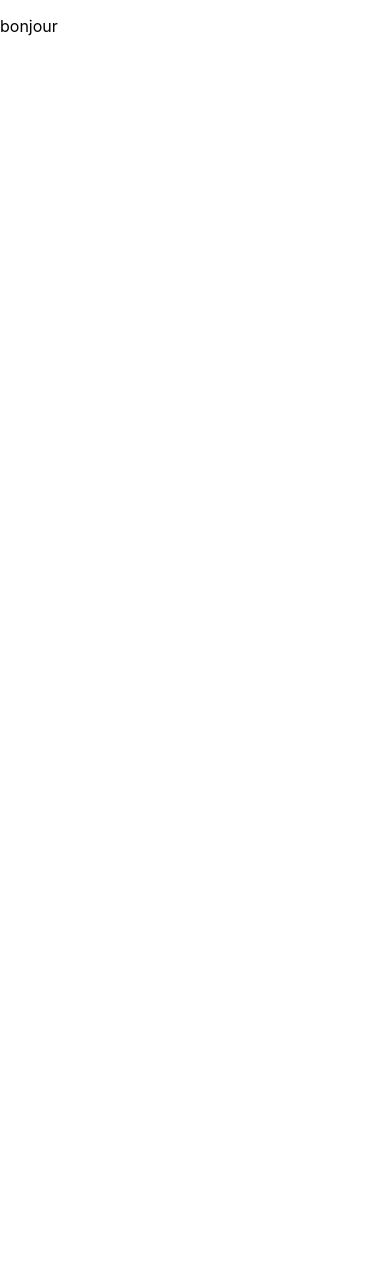
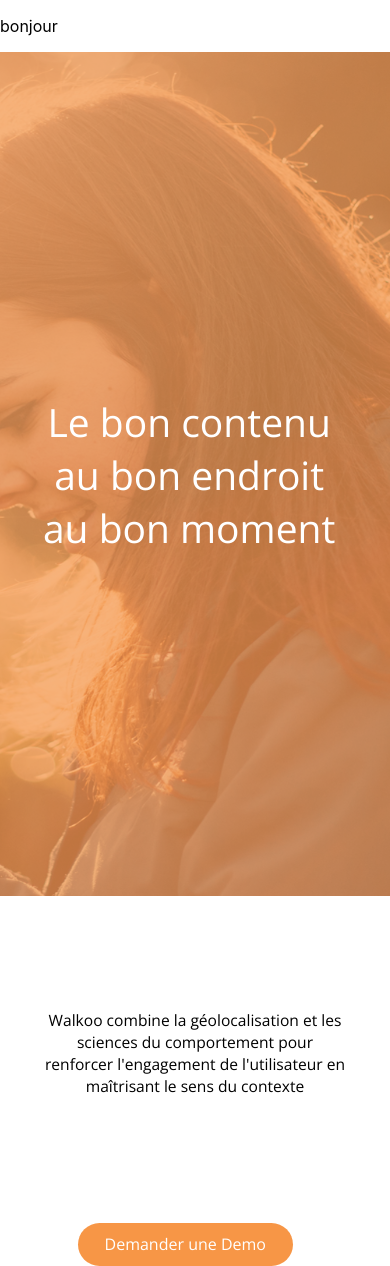
Before and after one commit to JulieGcql/walkoo_project, a React (Create React App) app in the folder frontend/: page / in a window 390 px wide. Before the commit the page ends 844 px from the top, so only its background shows below. Built offline with nearby package versions, Linux system fonts and the light colour scheme; a web font is replaced by a local one.

Commit message:
accueil with grid

```diff
--- a/frontend/src/Pages/Website/Website.js
+++ b/frontend/src/Pages/Website/Website.js
@@ -1,6 +1,7 @@
 import React, { Component } from 'react'
 import Navbar from '../../components/Navbar/Navbar';
 import Expertise from '../../components/Expertise/Expertise'
+import Accueil from '../../components/Accueil/Accueil'
 
 export default class Website extends Component {
   render() {
@@ -8,6 +9,7 @@ export default class Website extends Component {
       <div>
         <Navbar/>
         <Expertise/>
+        <Accueil/>
       </div>
     )
   }
--- a/frontend/src/components/Accueil/Accueil.js
+++ b/frontend/src/components/Accueil/Accueil.js
@@ -5,20 +5,17 @@ import'./Accueil.scss';
 export default class Accueil extends Component {
   render() {
     return (
-      <div className="backgroundAccueil">
-          <div className="opacityOrange">
-              <p>Le bon contenu au bon endroit au bon moment</p>
-
-              <p>Walkoo combine la géolocalisation et les sciences du comportement
-                pour renforcer l'engagement de l'utilisateur en maîtrisant le sens
-                du contexte</p>
-
-              <button>Demander une Demo</button>
+      <div class="Container">
+        <div className="opacity">
+          <div class="Text1">Le bon contenu au bon endroit au bon moment</div>
+          <div class="Text2">Walkoo combine la géolocalisation et les sciences du comportement
+                      pour renforcer l'engagement de l'utilisateur en maîtrisant le sens
+                du contexte</div>
+          <div class="boutton">Demander une Demo</div>
+        </div>
+      </div>
 
 
-          </div>
-
-      </div>
     )
   }
 }
--- a/frontend/src/components/Accueil/Accueil.scss
+++ b/frontend/src/components/Accueil/Accueil.scss
@@ -1 +1,116 @@
 @import '../../Variables.scss';
+@import url('https://fonts.googleapis.com/css?family=Open+Sans');
+
+
+.Container {
+display: grid;
+grid-template-columns: 0.6fr 1fr;
+grid-template-rows: 1fr 1fr 1fr;
+grid-template-areas: "Text1 ." "Text2 ." "boutton .";
+grid-area: Container;
+background-image: url(../../pictures/Nenette.jpg);
+height:100vh;
+background-size: cover;
+
+
+.opacity{
+    background-color:  rgba(247,150,70,0.7);
+    height: 100vh;
+    display: flex;
+    flex-direction: column;
+    justify-content: space-around;
+    text-align: center;
+
+
+.Text1 {
+    grid-area: Text1;
+
+    text-align: center;
+    font-family: 'Open Sans', sans-serif;
+    font-size: 4vw;
+    color:white;
+    margin-left: 3vw;
+    padding-right: 3vw;
+
+}
+
+
+.Text2 {
+    grid-area: Text2;
+
+    text-align: center;
+    font-family: 'Open Sans', sans-serif;
+    margin-left: 3vw;
+    margin-right: 3vw;
+    font-size: 1.3vw;
+}
+
+
+.boutton {
+    grid-area: Text3;
+    width: 55%;
+    line-height: 5vw;
+    color: white;
+    background-color:  rgb(247, 150, 70);
+    text-align: center;
+    font-family: 'Open Sans', sans-serif;
+    margin-left: 8vw;
+    margin-right: 8vw;
+    border-radius:50px;
+    line-height: 4vw;
+}
+        }
+    }
+
+@media (max-width: 600px) {
+        .Container {
+display: grid;
+grid-template-columns: 1fr;
+grid-template-rows: 1fr 1fr 1fr;
+grid-template-areas: "Text1 ." "Text2 ." "boutton .";
+grid-area: Container;
+background-image: url(../../pictures/Nenette.jpg);
+height:100vh;
+background-size: cover;
+background-position: right;
+}
+
+.Text1 {
+    grid-area: Text1;
+
+    text-align: center;
+    font-family: 'Open Sans', sans-serif;
+    font-size: 10vw !important;
+    color:white;
+    margin-left: 7vw !important;
+    margin-right: 7vw !important;
+}
+
+.Text2 {
+    grid-area: Text2;
+
+    text-align: center;
+    font-family: 'Open Sans', sans-serif;
+    margin-left: 11vw !important;
+    margin-right: 11vw !important;
+    font-size: 4vw !important;
+    position: absolute;
+    bottom: -30%;
+}
+
+
+.boutton {
+    grid-area: Text3;
+    width: 55%;
+    line-height: 5vw;
+    color: white;
+    background-color:  rgb(247, 150, 70);
+    text-align: center;
+    font-family: 'Open Sans', sans-serif;
+    margin-left: 20vw !important;
+    border-radius:50px;
+    line-height: 11vw !important;
+    position: absolute;
+    bottom: -50%;
+}
+}
```
Also changed, not shown: frontend/src/pictures/Nenette.jpg (added), 1 other file (tests, documents, lock files or other folders).
